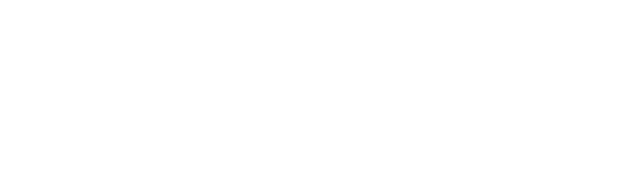
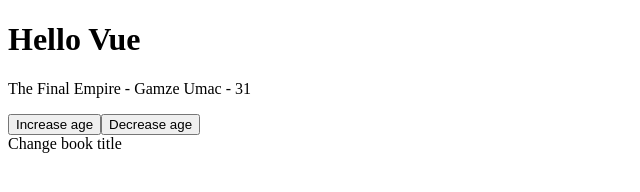
Before and after one commit to gamzeumac/my-first-vuejs, a plain HTML site: page index.html in a window 1280 px wide. Shown: the whole page, without its empty margins (0-640 px from the left). Drawn offline with nearby package versions, Linux system fonts and the light colour scheme.

Commit message:
basic variable and onclick

```diff
--- /dev/null
+++ b/app.js
@@ -0,0 +1,21 @@
+const app = Vue.createApp({
+    //date, functions
+   /*  template: '<h2>I am the template</h2>' */
+
+   data(){
+       return {
+           title: 'The Final Empire',
+           author: 'Gamze Umac',
+           age: 31
+       }
+   },
+   methods: {
+       changeTitle(title){
+           /* this.title = 'Word of Randiance' */
+
+           this.title = title
+       }
+   }
+})
+
+app.mount('#app')
--- a/index.html
+++ b/index.html
@@ -4,9 +4,22 @@
     <meta charset="UTF-8">
     <meta http-equiv="X-UA-Compatible" content="IE=edge">
     <meta name="viewport" content="width=device-width, initial-scale=1.0">
+    <script src="https://unpkg.com/vue@next"></script>
     <title>Document</title>
 </head>
 <body>
+  <h1>Hello Vue</h1>
+    <div class="div" id="app">
+        <p>{{ title }} - {{ author}} - {{age}}  </p>
 
+
+        <button v-on:click="age++">Increase age</button>
+        <button v-on:click="age--">Decrease age</button>
+        <div @click="changeTitle('Oatbringer')">Change book title</div>
+
+
+    </div>
+
+    <script src="./app.js"></script>
 </body>
 </html>
```
